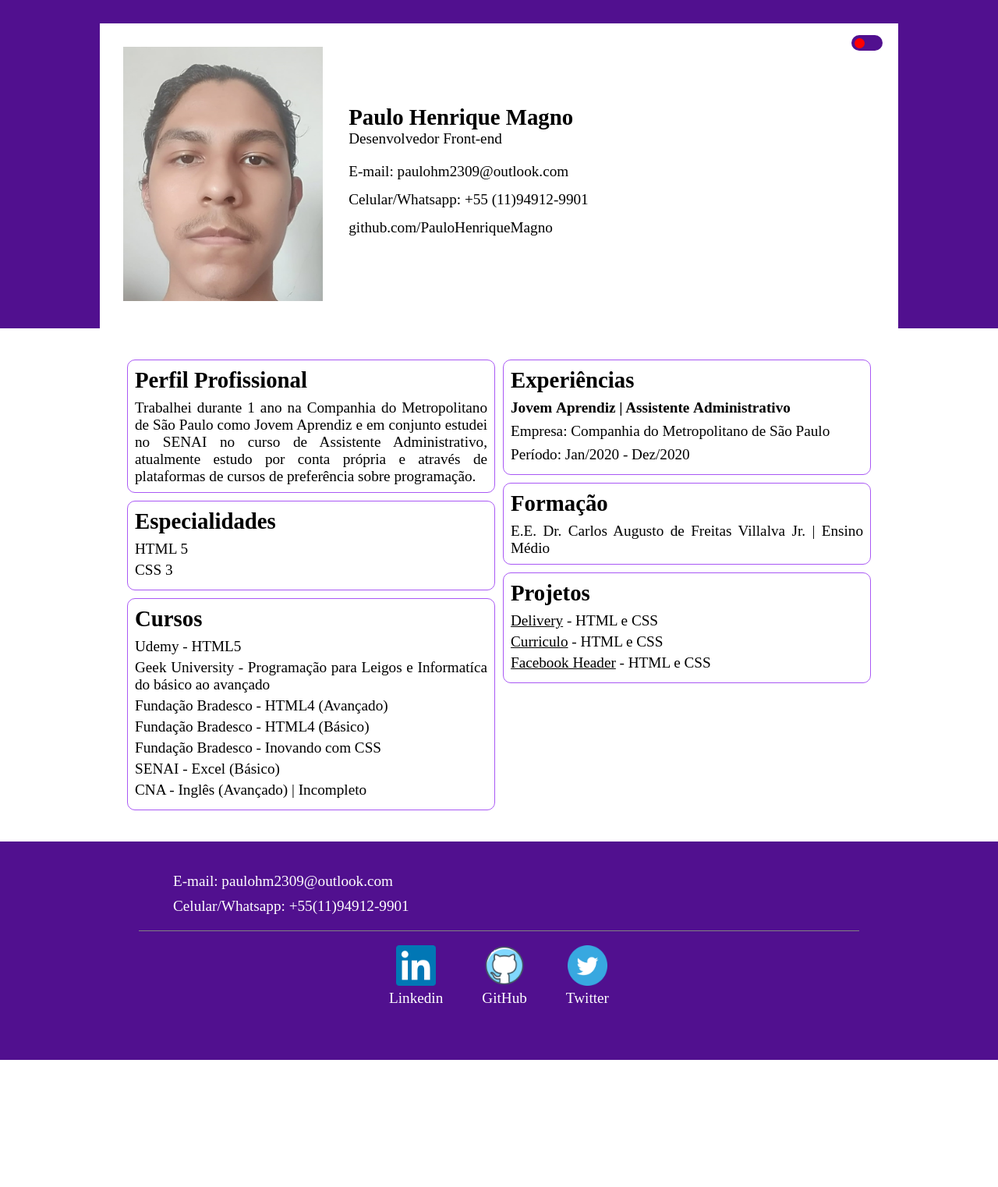
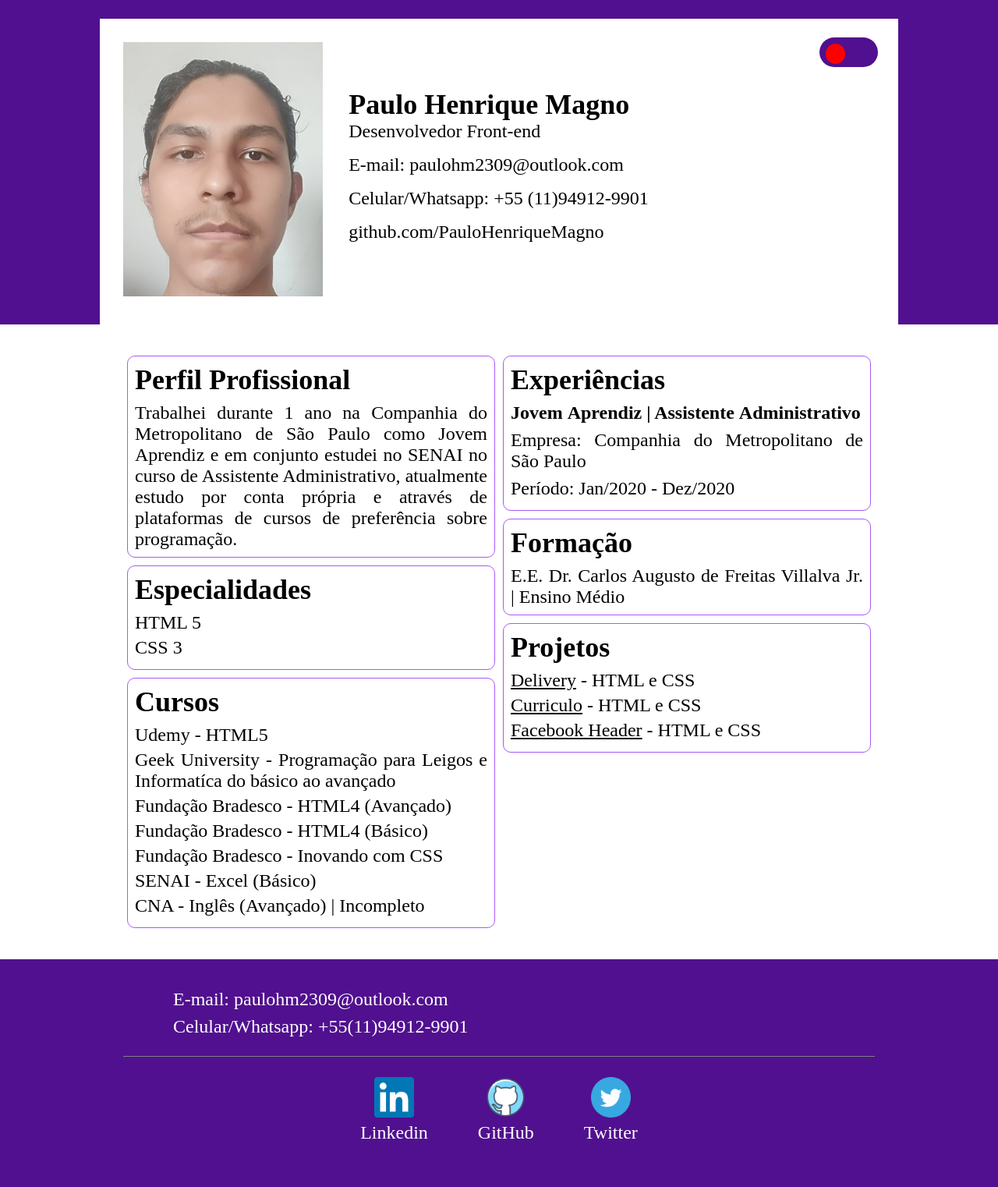
Before and after one commit to PauloHenriqueMagno/Curriculo, a PHP site: page / in a window 1280 px wide. Shown: the whole page at 78% size. Before the commit the page ends 1359 px from the top, so only its background shows below. Run offline with PHP 8.4, Linux system fonts and the light colour scheme.

Commit message:
Correção de proporções

```diff
--- a/style.css
+++ b/style.css
@@ -1,7 +1,7 @@
 :root {
 	--cor-de-fundo: rgb(81, 16, 143);
 	--cor-de-fundo-secundario: white;
-	--font-size-padrão: 0.8rem;
+	--font-size-padrão: 3vh;
 	--cor-borda: rgb(169, 88, 245);
 	--container-size: 90vw;
 	--footer-font-color: white;
@@ -20,7 +20,7 @@ html, body, figure, img, div, input, textarea, p, h1, h2, h3, h4, h5, h6, ul, li
 	width: 100%;
 	max-width: var(--container-size);
 	margin: 0 auto;
-	padding: 10px;
+	padding: 5vw;
 }
 
 
@@ -39,7 +39,7 @@ body{
 header{
 	background-color: var(--cor-de-fundo);
 	padding: 0 5vw;
-	padding-top: 30px;
+	padding-top: 3vh;
 	color: var(--font-color);
 }
 header .container{
@@ -57,10 +57,10 @@ header .coluna-direita section{
 	text-align: center;
 }
 header .coluna ul{
-	margin: 20px 0 0;
+	margin: 2vh 0 0;
 }
 header .coluna ul li{
-	margin: 0 0 14px;
+	margin: 0 0 2vh;
 }
 header .coluna ul li a{
 	color: var(--font-color);
@@ -75,11 +75,11 @@ footer nav ul li a{
 	color: var(--footer-font-color);
 }
 footer .info-contato ul li{
-	margin: 10px 5vw;
+	margin: 1vh 5vw;
 }
 footer .redes-sociais{
 	border-top: 1px gray solid;
-	margin: 20px;
+	margin-top: 3vh;
 	padding: 10px;
 }
 footer .redes-sociais ul{
@@ -87,7 +87,7 @@ footer .redes-sociais ul{
 	justify-content: center;
 }
 footer .redes-sociais ul li{
-	margin: 8px 25px;
+	margin: 2vh 2.5vw;
 	text-align: center;
 }
 footer .redes-sociais ul li a img{
@@ -138,25 +138,25 @@ main .coluna section ul li a{
 	}
 	label{
 		background: var(--cor-de-fundo);
-		height: 20px;
-		width: 40px;
-		border-radius: 50px;
+		height: 3vw;
+		width: 5.9vw;
+		border-radius: 20vw;
 		position: absolute;
-		right: 20px;
-		top: 10px;
+		right: 2vw;
+		top: 2vh;
 		box-sizing: border-box;
 		cursor: pointer;
 	}
 	label span{
 		display: block;
 		background: var(--bolinha);
-		height: 13px;
-		width: 13px;
+		height: 2vw;
+		width: 2vw;
 		border-radius: 100%;
 		position: absolute;
-		top: 4px;
+		top: 0.48vh;
 		transition: all ease 0.3s;
-		margin-left: 4px;
+		margin-left: 0.6vw;
 	}
 
 	/*Dark Mode*/
@@ -164,10 +164,9 @@ main .coluna section ul li a{
 			--cor-de-fundo-secundario: black;
 			--font-color: white;
 			--bolinha: rgb(255, 255, 0);
-			--position-ball: 23px;
 		}
 		.ativar-dark:checked ~ .dark-mode label span{
-			transform: translateX(19px);
+			transform: translateX(2.8vw);
 			transition: all ease 0.3s;
 		}
 
@@ -178,7 +177,7 @@ main .coluna section ul li a{
 
 	/*Regras Gerais*/
 	:root{
-		--font-size-padrão: 1.2rem;
+		--font-size-padrão: 3vh;
 		--container-size: 80vw;
 	}
 	.linha{
@@ -241,7 +240,16 @@ main .coluna section ul li a{
 
 	/*Botão Tema*/
 	label{
-		right: 20px;
-		top: 15px;
+		right: 2vw;
+		top: 3vh;
+	}
+	label span{
+		height: 2vw;
+		width: 2vw;
+		border-radius: 100%;
+		position: absolute;
+		top: 1vh;
+		transition: all ease 0.3s;
+		margin-left: 0.6vw;
 	}
 }
```
Also changed, not shown: face.css (+19 -19 lines), face.html (+8 -1 lines).
